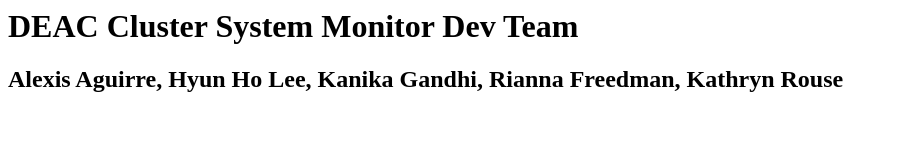
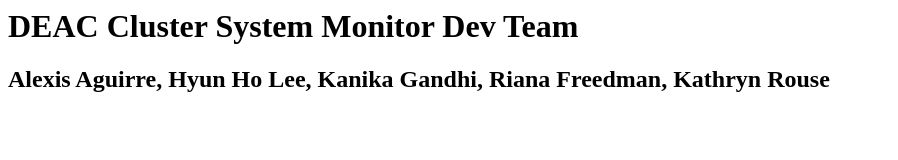
Before and after one commit to rjfreedman/CSC-331-631, a website: page team.html in a window 1280 px wide. Shown: the whole page, without its empty margins (0-898 px from the left). Drawn offline with Linux system fonts and the light colour scheme.

Commit message:
fixing a typo in initial team.html.

```diff
--- a/team.html
+++ b/team.html
@@ -6,5 +6,5 @@
 
 <body>
 <h1>DEAC Cluster System Monitor Dev Team</h1>
-<h2>Alexis Aguirre, Hyun Ho Lee, Kanika Gandhi, Rianna Freedman, Kathryn Rouse</h2>
+<h2>Alexis Aguirre, Hyun Ho Lee, Kanika Gandhi, Riana Freedman, Kathryn Rouse</h2>
 </body>
```
